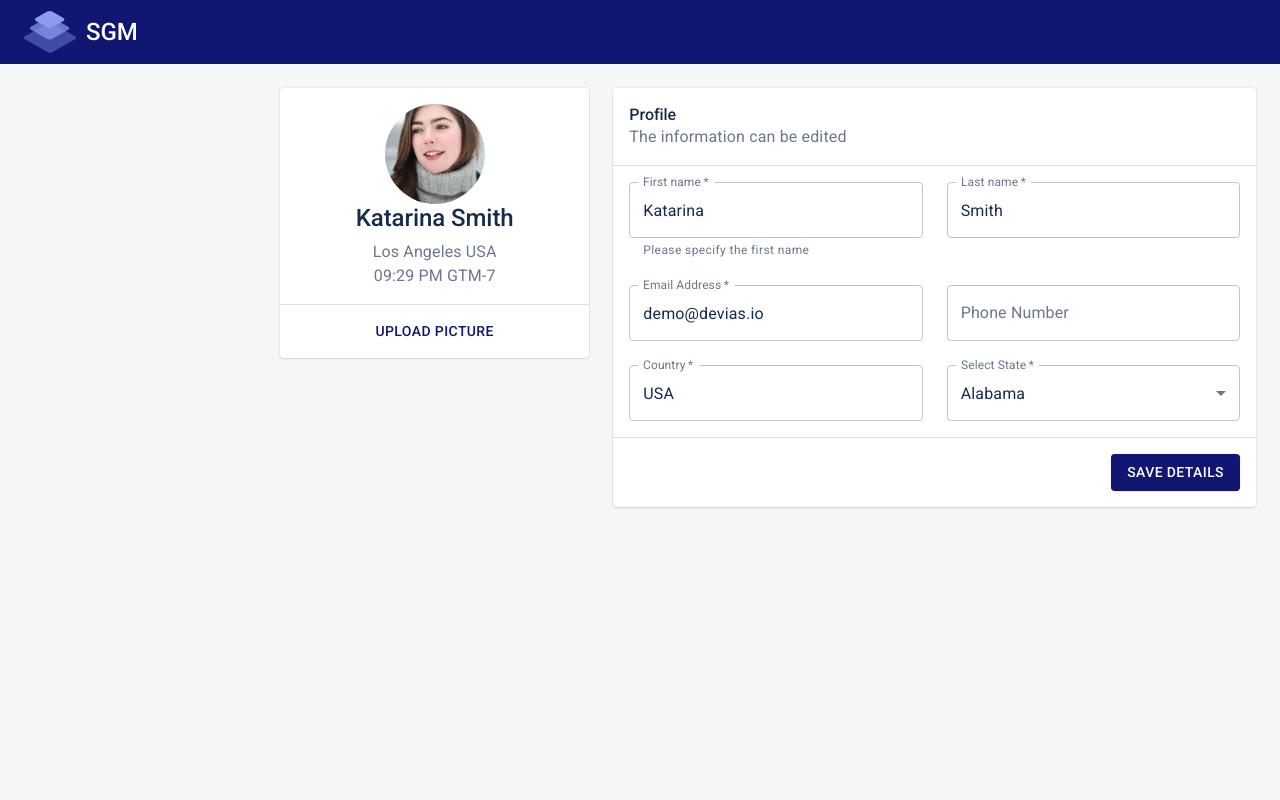
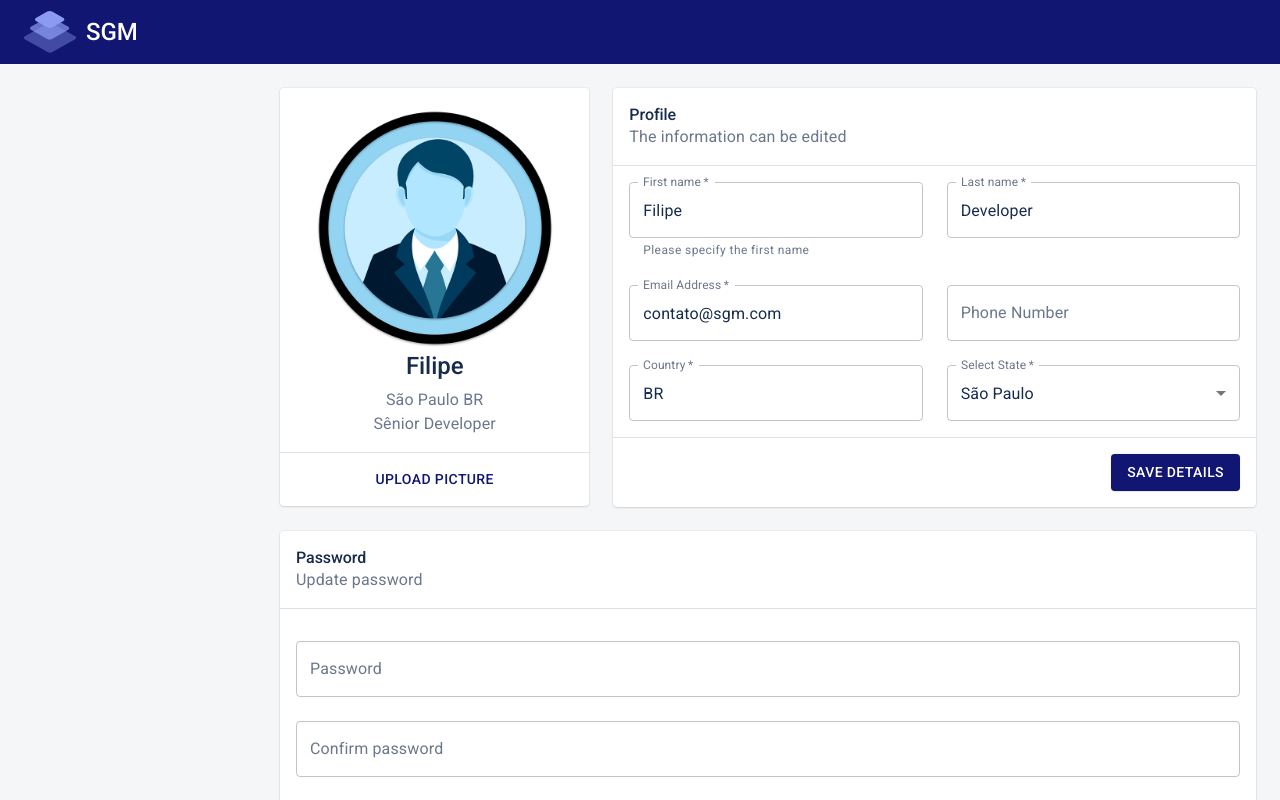
Before and after one commit to FilipeT10/MarketPlace-Dashboard, a React (Create React App) app: page /app/perfil in a window 1280 px wide. Built offline with nearby package versions, Linux system fonts and the light colour scheme.

Commit message:
Layout profile

```diff
--- a/src/components/DashboardSidebar.js
+++ b/src/components/DashboardSidebar.js
@@ -24,9 +24,9 @@ import {
 import NavItem from './NavItem';
 
 const user = {
-  avatar: '/static/images/avatars/avatar_6.png',
-  jobTitle: 'Developer',
-  name: 'Katarina'
+  avatar: '/static/images/avatars/avatar.png',
+  jobTitle: 'Sênior Developer',
+  name: 'Filipe'
 };
 
 const items = [
--- a/src/components/account/AccountProfile.js
+++ b/src/components/account/AccountProfile.js
@@ -11,12 +11,12 @@ import {
 } from '@material-ui/core';
 
 const user = {
-  avatar: '/static/images/avatars/avatar_6.png',
-  city: 'Los Angeles',
-  country: 'USA',
-  jobTitle: 'Senior Developer',
-  name: 'Katarina Smith',
-  timezone: 'GTM-7'
+  avatar: '/static/images/avatars/avatar.png',
+  city: 'São Paulo',
+  country: 'BR',
+  jobTitle: 'Sênior Developer',
+  name: 'Filipe',
+  timezone: 'GMT-3'
 };
 
 const AccountProfile = (props) => (
@@ -29,11 +29,18 @@ const AccountProfile = (props) => (
           flexDirection: 'column'
         }}
       >
-        <Avatar
+        { /*<Avatar
           src={user.avatar}
           sx={{
             height: 100,
             width: 100
+          }}
+        /> */}
+        <Avatar
+          src={user.avatar}
+          sx={{
+            height: 248,
+            width: 250
           }}
         />
         <Typography
@@ -53,7 +60,7 @@ const AccountProfile = (props) => (
           color="textSecondary"
           variant="body1"
         >
-          {`${moment().format('hh:mm A')} ${user.timezone}`}
+          {`${user.jobTitle}`}
         </Typography>
       </Box>
     </CardContent>
--- a/src/components/account/AccountProfileDetails.js
+++ b/src/components/account/AccountProfileDetails.js
@@ -13,26 +13,26 @@ import {
 const states = [
   {
     value: 'alabama',
-    label: 'Alabama'
+    label: 'São Paulo'
   },
   {
     value: 'new-york',
-    label: 'New York'
+    label: 'Rio de Janeiro'
   },
   {
     value: 'san-francisco',
-    label: 'San Francisco'
+    label: 'Brasília'
   }
 ];
 
 const AccountProfileDetails = (props) => {
   const [values, setValues] = useState({
-    firstName: 'Katarina',
-    lastName: 'Smith',
-    email: 'demo@devias.io',
+    firstName: 'Filipe',
+    lastName: 'Developer',
+    email: 'contato@sgm.com',
     phone: '',
-    state: 'Alabama',
-    country: 'USA'
+    state: 'São Paulo',
+    country: 'BR'
   });
 
   const handleChange = (event) => {
--- a/src/pages/Account.js
+++ b/src/pages/Account.js
@@ -7,6 +7,7 @@ import {
 import AccountProfile from '../components/account/AccountProfile';
 import AccountProfileDetails from '../components/account/AccountProfileDetails';
 import AppConfig from 'src/AppConfig';
+import SettingsPassword from 'src/components/settings/SettingsPassword';
 
 const Account = () => (
   <>
@@ -42,7 +43,14 @@ const Account = () => (
             <AccountProfileDetails />
           </Grid>
         </Grid>
+
+        <Box sx={{ pt: 3 }}>
+          <SettingsPassword />
+        </Box>
       </Container>
+
+
+
     </Box>
   </>
 );
--- a/src/pages/Settings.js
+++ b/src/pages/Settings.js
@@ -18,9 +18,6 @@ const SettingsView = () => (
     >
       <Container maxWidth="lg">
         <SettingsNotifications />
-        <Box sx={{ pt: 3 }}>
-          <SettingsPassword />
-        </Box>
       </Container>
     </Box>
   </>
```
Also changed, not shown: public/static/images/avatars/avatar.png (added).
